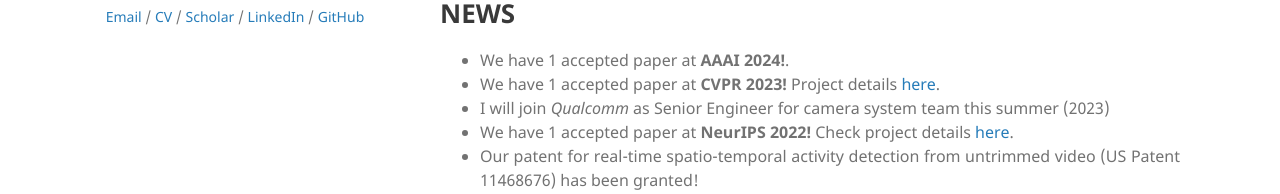
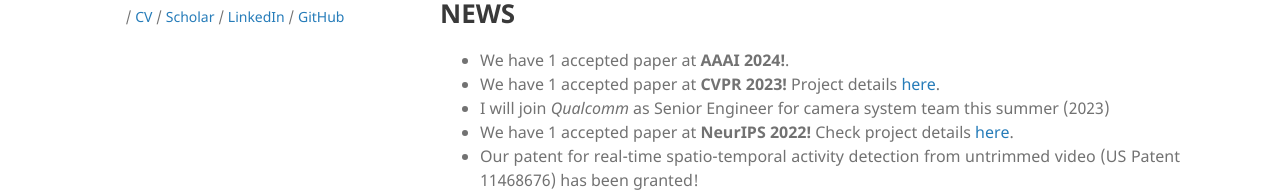
Before and after one commit to chiragbyanjankar/chiragbyanjankar.github.io, a Jekyll site: the page built from index.md, in a window 1280 px wide. Shown: the part 367-561 px from the top of the page. Built offline with Jekyll 4.4.1, drawn with Linux system fonts in a browser that asks for light colours; the repository's description, which GitHub fills in, is left out.

Commit message:
Update default.html

```diff
--- a/_layouts/default.html
+++ b/_layouts/default.html
@@ -28,7 +28,7 @@
         {% endif %} -->
 
         {% if site.show_ref_links %}
-        <p class="view" style="text-align:center;font-size:14px"><a href="mailto: {{ site.email }}">Email</a> / <a href="{{ site.cvlocation }}">CV</a> / <a href="{{ site.scholar }}">Scholar</a> / <a href="{{ site.linkedin }}">LinkedIn</a> / <a href="{{ site.github.owner_url }}">GitHub</a></p>
+        <p class="view" style="text-align:center;font-size:14px"><a href="mailto: {{ site.email }}"><i class="fa fa-envelope-square"></i></a> / <a href="{{ site.cvlocation }}">CV</a> / <a href="{{ site.scholar }}">Scholar</a> / <a href="{{ site.linkedin }}">LinkedIn</a> / <a href="{{ site.github.owner_url }}">GitHub</a></p>
         {% endif %}
 
         {% if site.show_downloads %}
```
